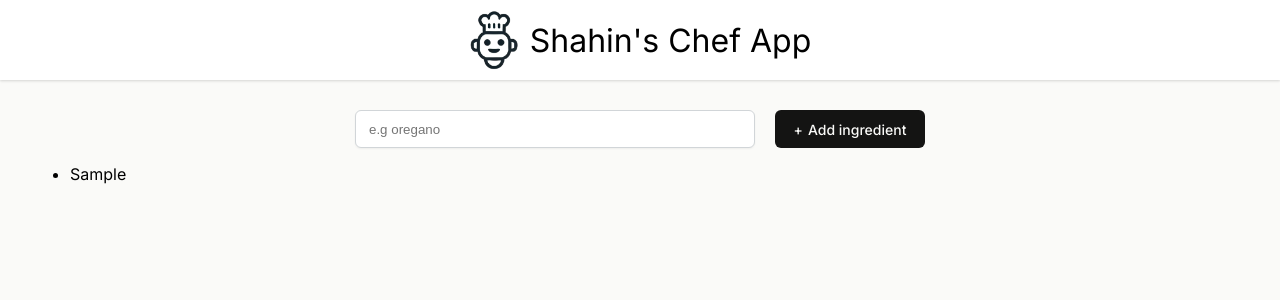
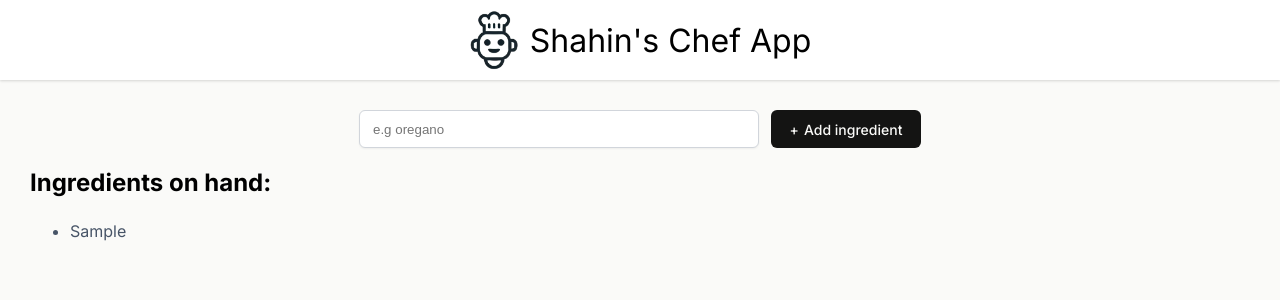
Before and after one commit to Yaghs/shahin-s-chef-app, a React (Create React App) app: page / in a window 1280 px wide. Both pictures are taken after typing "Sample" into the empty fields and a click on the button "Add ingredient". Shown: the top 300 px of the page. Built offline with nearby package versions, Linux system fonts and the light colour scheme.

Commit message:
added more styling
added a section that is displayed after a list of ingredients is put

provided conditional rendering to main.js to only display the section that submits the ingredients if there are more than 3 ingredients

```diff
--- a/src/components/Main.js
+++ b/src/components/Main.js
@@ -31,9 +31,25 @@
                 <button onClick={handleClick}>Add ingredient</button>
 
             </form>
-                <ul>
-                    {ingredientsList}
-                </ul>
+                {ingredientsList.length > 0 &&
+                    <>
+                    <h2>Ingredients on hand:</h2>
+                    <ul className="ingredients-list" aria-live="polite">
+                        {ingredientsList}
+                    </ul>
+                    {ingredientsList.length > 3 &&
+                        <section>
+                            <div className="get-recipe-container">
+                            <div>
+                                <h3>Ready for a recipe?</h3>
+                                <p>Generate a recipe from your list of ingredients</p>
+                            </div>
+                            <button>Get a recipe</button>
+                        </div>
+                    </section>
+                    }
+                    </>
+                     }
         </main>
     )
 }
--- a/src/index.css
+++ b/src/index.css
@@ -5,43 +5,43 @@
 body {
     margin: 0;
     font-family: Inter, sans-serif;
-    background: #FAFAF8;
+    background-color: #FAFAF8;
 }
 
-header{
-    background: white;
-    justify-content:center;
-    gap:11px;
-    align-items:center;
-    display:flex;
+header {
+    display: flex;
+    justify-content: center;
+    align-items: center;
+    gap: 11px;
+    height: 80px;
+    background-color: white;
     box-shadow: 0px 1px 3px 0px rgba(0, 0, 0, 0.10), 0px 1px 2px 0px rgba(0, 0, 0, 0.06);
-    height: 80px;
 }
 
-header > img{
+header > img {
     width: 50px;
 }
 
-header > h1{
-    font-weight:400;
-    margin: 0;
+header > h1 {
+    font-weight: 400;
 }
-main{
+
+main {
     padding: 30px 30px 10px;
 }
 
-.add-ingredient-form{
+.add-ingredient-form {
     display: flex;
     justify-content: center;
-    gap: 20px;
+    gap: 12px;
     height: 38px;
 }
 
-.add-ingredient-form > input{
+.add-ingredient-form > input {
     border-radius: 6px;
-    border: 1px solid #D1D5D8;
+    border: 1px solid #D1D5DB;
     padding: 9px 13px;
-    box-shadow: 0px 1px 2px 0px rgba(0,0,0,0.05);
+    box-shadow: 0px 1px 2px 0px rgba(0, 0, 0, 0.05);
     flex-grow: 1;
     min-width: 150px;
     max-width: 400px;
@@ -52,14 +52,55 @@
     border-radius: 6px;
     border: none;
     background-color: #141413;
-    color: #FAFAf8;
+    color: #FAFAF8;
     width: 150px;
     font-size: 0.875rem;
     font-weight: 500;
-
 }
 
-.add-ingredient-form  > button::before {
+.add-ingredient-form > button::before {
     content: "+";
     margin-right: 5px;
 }
+
+ul.ingredients-list {
+    margin-bottom: 48px;
+}
+
+ul.ingredients-list > li {
+    color: #475467;
+    line-height: 28px;
+}
+
+.get-recipe-container {
+    display: flex;
+    justify-content: space-between;
+    align-items: center;
+    border-radius: 8px;
+    background: #F0EFEB;
+    padding: 10px 28px;
+}
+
+.get-recipe-container h3 {
+    font-size: 1.125rem;
+    font-weight: 500;
+    line-height: 24px;
+}
+
+.get-recipe-container p {
+    color: #6B7280;
+    font-size: 0.875rem;
+    line-height: 20px;
+}
+
+.get-recipe-container button {
+    border: none;
+    border-radius: 6px;
+    background: #D17557;
+    box-shadow: 0px 1px 2px 0px rgba(0, 0, 0, 0.05);
+    color: #FAFAF8;
+    padding: 9px 17px;
+    font-family: Inter, sans-serif;
+    font-size: 0.875rem;
+    cursor: pointer;
+}
```
